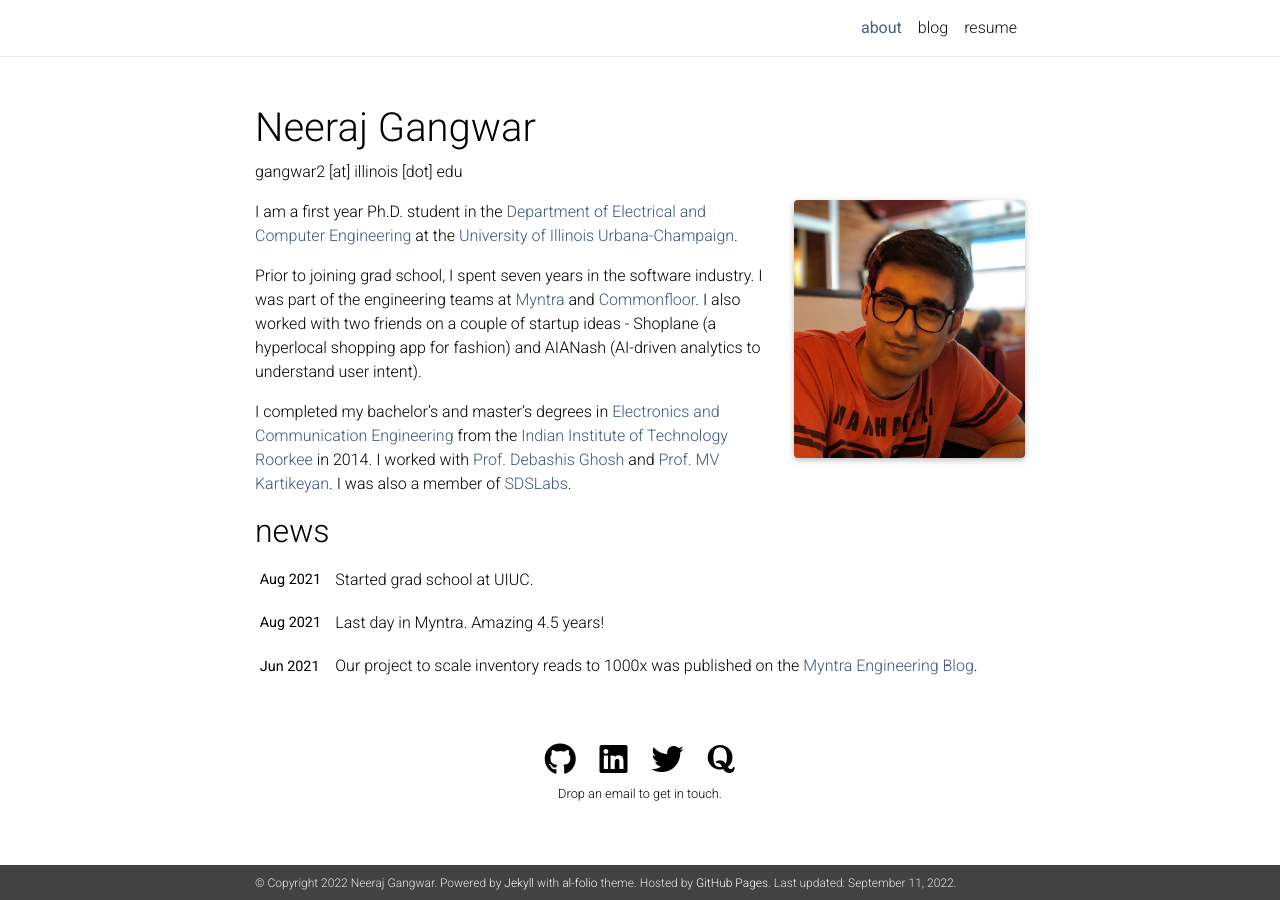
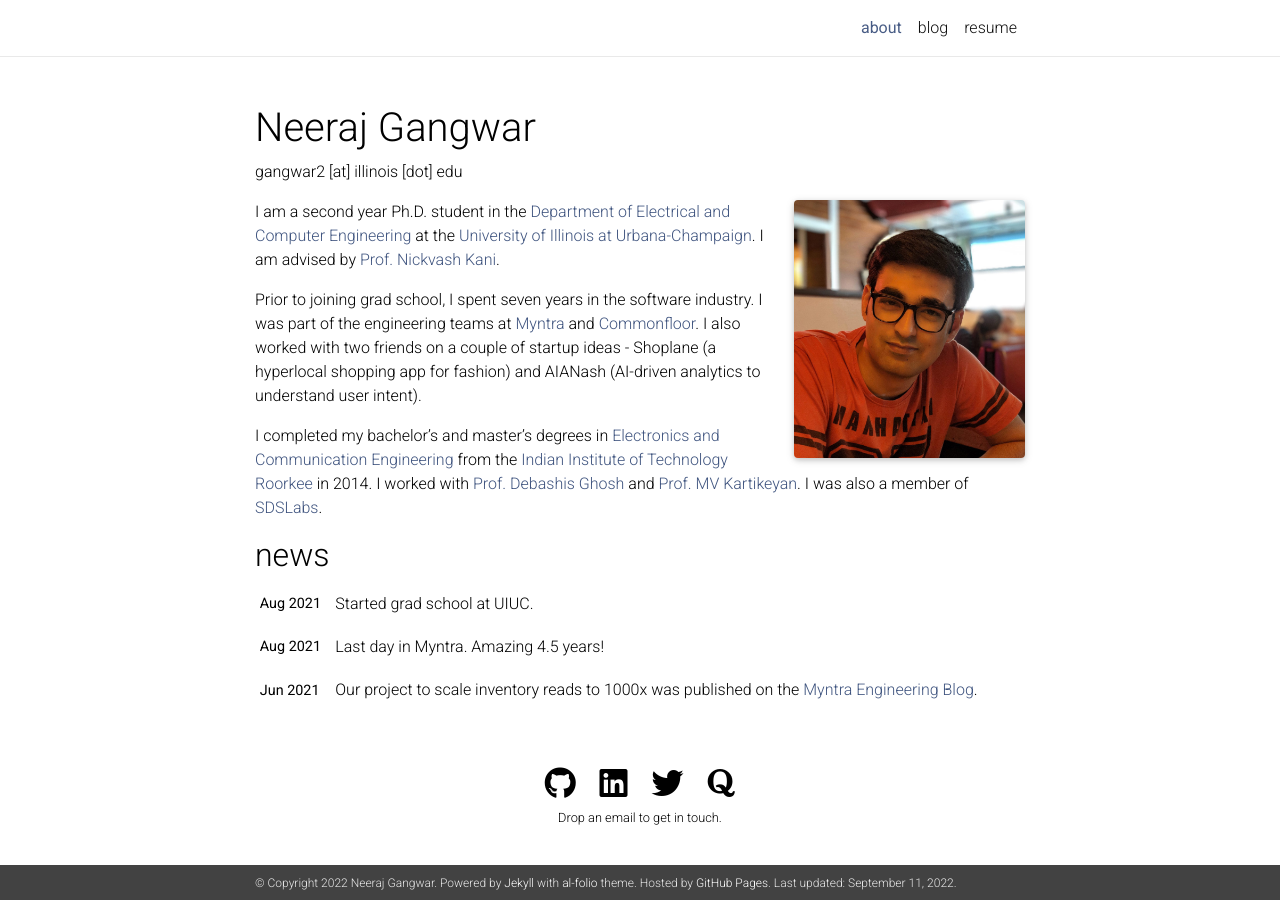
Before and after one commit to neerajgangwar/neerajgangwar.github.io, a Jekyll site: the page built from _pages/about.md, in a window 1280 px wide. Built offline with Jekyll 4.4.1, drawn with Linux system fonts in a browser that asks for light colours; nearby versions of some CDN libraries; comment, search, counter and statistics services are not loaded; a style sheet for code colours, icons or effects is not loaded.

Commit message:
Update about me and resume

```diff
--- a/_pages/about.md
+++ b/_pages/about.md
@@ -13,7 +13,7 @@ selected_papers: false # includes a list of papers marked as "selected={true}"
 social: true  # includes social icons at the bottom of the page
 ---
 
-I am a first year Ph.D. student in the [Department of Electrical and Computer Engineering](https://ece.illinois.edu/) at the [University of Illinois Urbana-Champaign](https://illinois.edu/).
+I am a second year Ph.D. student in the [Department of Electrical and Computer Engineering](https://ece.illinois.edu/) at the [University of Illinois at Urbana-Champaign](https://illinois.edu/). I am advised by [Prof. Nickvash Kani](https://ece.illinois.edu/about/directory/faculty/kani).
 
 Prior to joining grad school, I spent seven years in the software industry. I was part of the engineering teams at [Myntra](https://www.crunchbase.com/organization/myntra/) and [Commonfloor](https://www.crunchbase.com/organization/commonfloor/). I also worked with two friends on a couple of startup ideas - Shoplane (a hyperlocal shopping app for fashion) and AIANash (AI-driven analytics to understand user intent).
 
```
Also changed, not shown: 1 other file.
